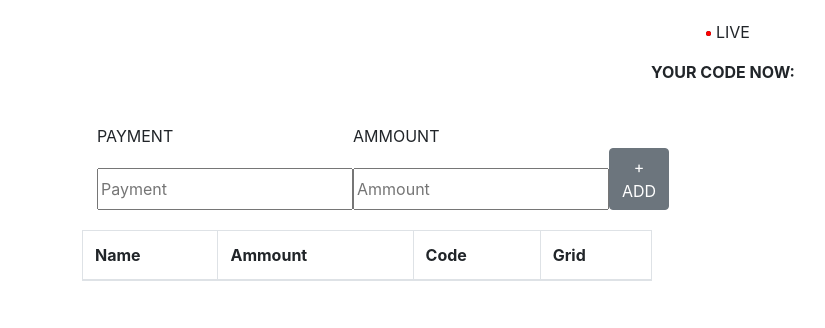
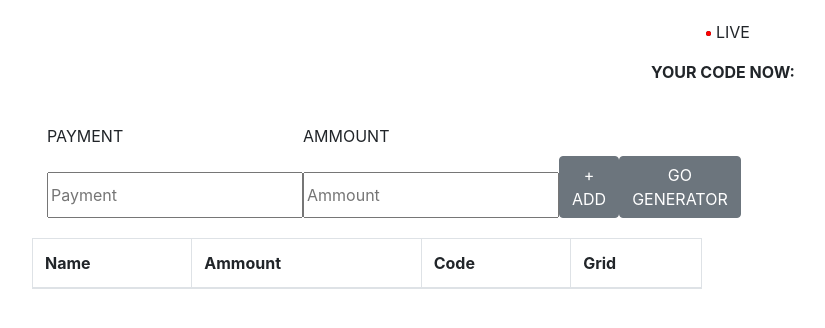
Before and after one commit to FelipeGN85/FEEx0821, an Angular app: page /payments in a window 1280 px wide. Shown: the top 328 px of the page, without its empty margins (273-1098 px from the left). Built offline with nearby package versions, Linux system fonts and the light colour scheme.

Commit message:
Added router navigations for each component

```diff
--- a/src/app/generator/generator.component.css
+++ b/src/app/generator/generator.component.css
@@ -14,6 +14,7 @@
     display: grid;
     grid-template-columns: 1fr 1fr 1fr 1fr 1fr 1fr 1fr 1fr 1fr 1fr;
     width: 600px;
+    height: 600px;
     margin-left: 660px;
 }
 
@@ -22,7 +23,7 @@
     margin-left: 924px;
 }
 
-#generateButton {
+.button {
     width: fit-content;
     height: fit-content;
     margin-top: 32px;
--- a/src/app/generator/generator.component.html
+++ b/src/app/generator/generator.component.html
@@ -10,7 +10,7 @@
                 <path d="M8 3.5a.5.5 0 0 0-1 0V9a.5.5 0 0 0 .252.434l3.5 2a.5.5 0 0 0 .496-.868L8 8.71V3.5z" />
                 <path d="M8 16A8 8 0 1 0 8 0a8 8 0 0 0 0 16zm7-8A7 7 0 1 1 1 8a7 7 0 0 1 14 0z" />
             </svg>
-            <button id="generateButton" type="button" class="btn btn-secondary" (click)="buildGrid()">GENERATE 2D Grid</button>
+            <button id="generateButton" type="button" class="btn btn-secondary button" (click)="buildGrid()">GENERATE 2D Grid</button>
         </form>
     </div>
     <div class="wrapper">
@@ -22,5 +22,6 @@
             <li>LIVE</li>
         </ul>
         <p><strong>YOUR CODE: </strong>{{code}}</p>
+        <button type="button" class="btn btn-secondary button" (click)="goToPayments()" style="margin-top: 1px;margin-left: -7px;">GO PAYMENTS</button>
     </div>
 </div>
--- a/src/app/generator/generator.component.ts
+++ b/src/app/generator/generator.component.ts
@@ -1,5 +1,6 @@
 import { Component, OnInit } from '@angular/core';
 import { FormBuilder, FormGroup } from '@angular/forms';
+import { Router } from '@angular/router';
 
 @Component({
   selector: 'generator',
@@ -11,7 +12,8 @@ export class GeneratorComponent implements OnInit {
   date!: Date;
   code!: string;
   characterForm: FormGroup;
-  constructor(private fb: FormBuilder) {
+  constructor(private fb: FormBuilder,
+              private router: Router) {
     this.characterForm = this.fb.group({
       letter:[''],
     });
@@ -65,4 +67,8 @@ export class GeneratorComponent implements OnInit {
     return numOfOccr;
   }
 
+  goToPayments() {
+    this.router.navigate((['payments']));
+  }
+
 }
--- a/src/app/payments/payments.component.css
+++ b/src/app/payments/payments.component.css
@@ -7,17 +7,17 @@
     margin-top: 20px;
     display: flex;
     justify-content: space-between;
-    width: 600px;
+    width: 700px;
 }
 
 .input-container {
     display: grid;
 }
 
-#addButton {
+.button {
     width: fit-content;
     height: fit-content;
-    margin-top: 24px;
+    margin-top: 32px;
 }
 
 ul li::before {
--- a/src/app/payments/payments.component.html
+++ b/src/app/payments/payments.component.html
@@ -14,7 +14,8 @@
             <label for="characterInput">AMMOUNT</label>
             <input type="text" formControlName="ammount" placeholder="Ammount">
         </div>
-        <button id="addButton" type="button" class="btn btn-secondary" (click)="addPayment()">+ ADD</button>
+        <button id="addButton" type="button" class="btn btn-secondary button" (click)="addPayment()">+ ADD</button>
+        <button type="button" class="btn btn-secondary button" (click)="goToGenerator()">GO GENERATOR</button>
     </form>
 </div>
 <div class="container">
--- a/src/app/payments/payments.component.ts
+++ b/src/app/payments/payments.component.ts
@@ -1,5 +1,6 @@
 import { Component, OnInit } from '@angular/core';
 import { FormBuilder, FormGroup, Validators } from '@angular/forms';
+import { Router } from '@angular/router';
 
 @Component({
   selector: 'payments',
@@ -12,7 +13,8 @@ export class PaymentsComponent implements OnInit {
   paymentsList: any = [];
   paymentForm: FormGroup;
 
-  constructor(private fb: FormBuilder) {
+  constructor(private fb: FormBuilder,
+    private router: Router) {
     this.paymentForm = this.fb.group({
       name:['', Validators.required],
       ammount:['', Validators.required],
@@ -37,4 +39,8 @@ export class PaymentsComponent implements OnInit {
     this.paymentForm.reset();
   }
 
+  goToGenerator() {
+    this.router.navigate(['generator']);
+  }
+
 }
```
